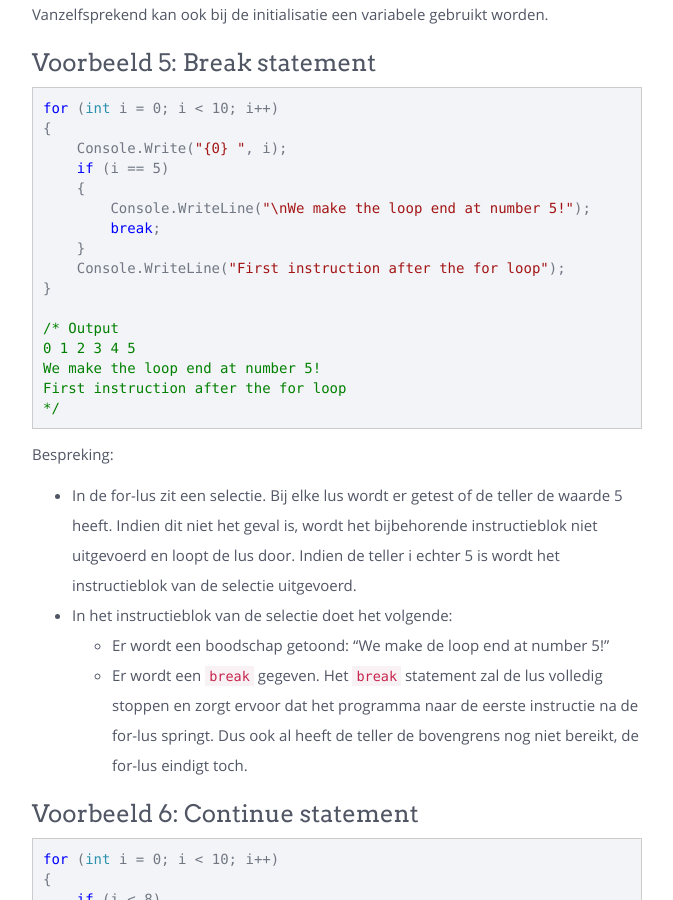
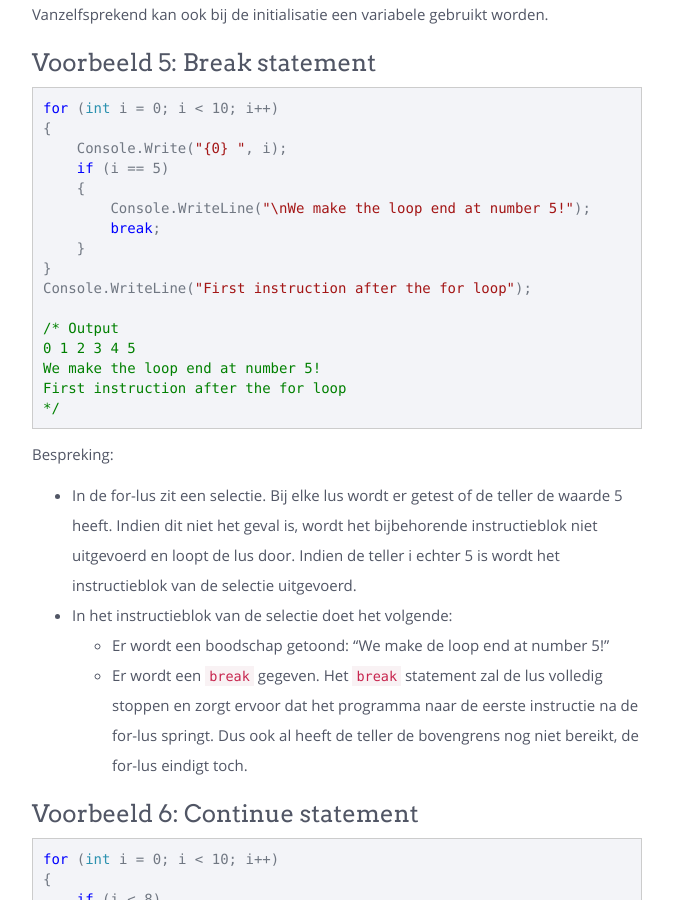
Before and after one commit to sma-it/sma-it.github.io, a Jekyll site: the page built from modules/basics/_posts/2000-01-06-for_statement.md, in a window 1280 px wide and 900 px high, scrolled down 3545 px. Shown: the whole window, without its empty margins (383-1056 px from the left). Built offline with Jekyll 4.4.1, drawn with Linux system fonts in a browser that asks for light colours; nearby versions of some CDN libraries.

Commit message:
Corrected minor errors

```diff
--- a/modules/basics/_posts/2000-01-06-for_statement.md
+++ b/modules/basics/_posts/2000-01-06-for_statement.md
@@ -130,8 +130,8 @@ for (int i = 0; i < 10; i++)
         Console.WriteLine("\nWe make the loop end at number 5!");
         break;
     }
-    Console.WriteLine("First instruction after the for loop");
 }
+Console.WriteLine("First instruction after the for loop");
 
 /* Output
 0 1 2 3 4 5
```
